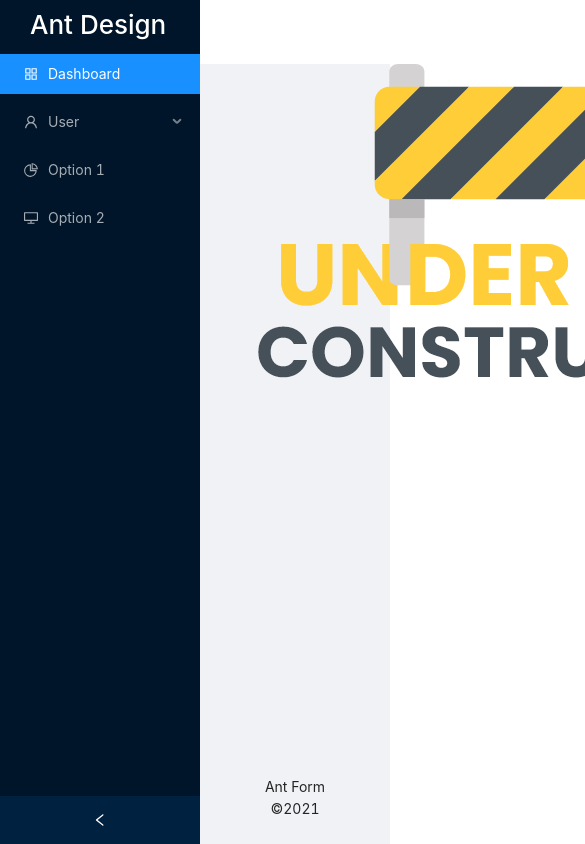
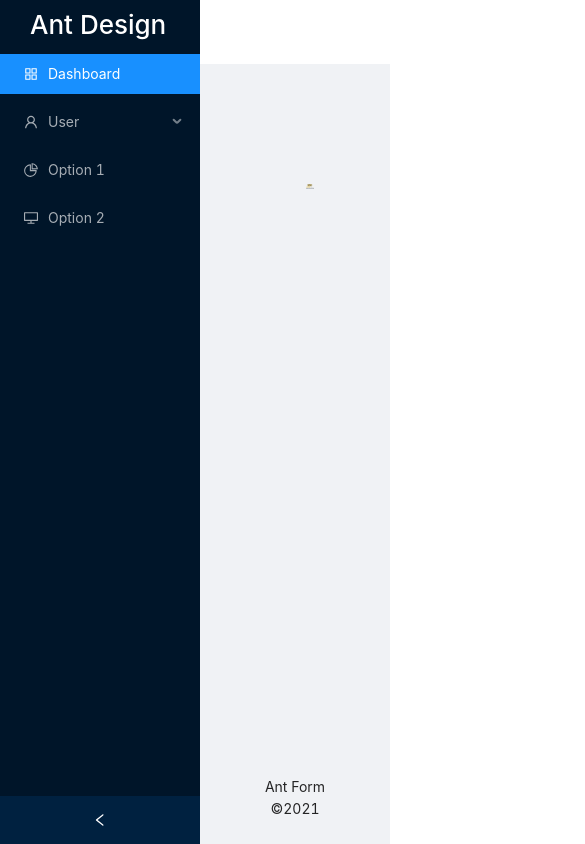
Before and after one commit to Gagandeep-Kaur-01/Ant_Design, a React (Create React App) app: page /dashboard in a window 390 px wide. Shown: the top 844 px of the page, 585 px wide, since content can reach past the window. Built offline with nearby package versions, Linux system fonts and the light colour scheme.

Commit message:
inserted css for the dashboard

```diff
--- /dev/null
+++ b/src/components/Pages/Dashboard/dashboard.css
@@ -0,0 +1,26 @@
+.text-center{
+	align-items: center;
+}
+.dashboard{
+  padding: 40px 20px ;
+  display: flex;
+  flex-flow: row wrap;
+  overflow: hidden;
+}
+.under-construction-image {
+vertical-align: middle;
+padding: 40px 20px;
+  display: flex;
+  flex-flow: row wrap;
+  overflow: hidden;
+}
+@media (max-width: 767px) {
+	.under-construction-image {
+		width: 400px;
+	}
+}
+@media (max-width: 500px) {
+	.under-construction-image {
+		width: 300px;
+	}
+}
--- a/src/components/Pages/Dashboard/dashboard.js
+++ b/src/components/Pages/Dashboard/dashboard.js
@@ -1,6 +1,7 @@
 import React, { Component } from "react";
 import { Row, Col } from "antd";
 import underConstruction from '../../Utility/Images/under_construction.png';
+import "./dashboard.css"
 
 export default class extends Component {
     render() {
```
